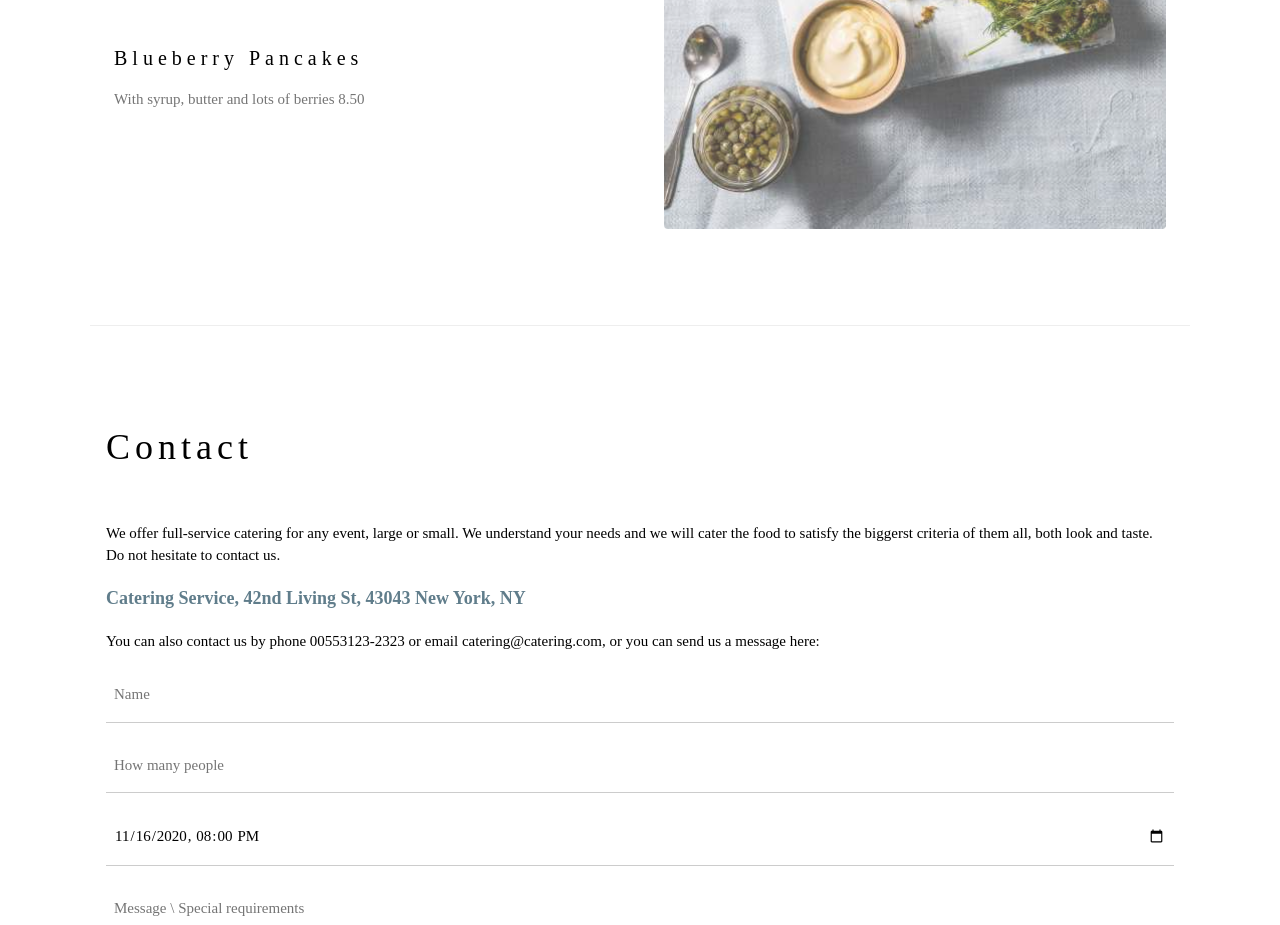
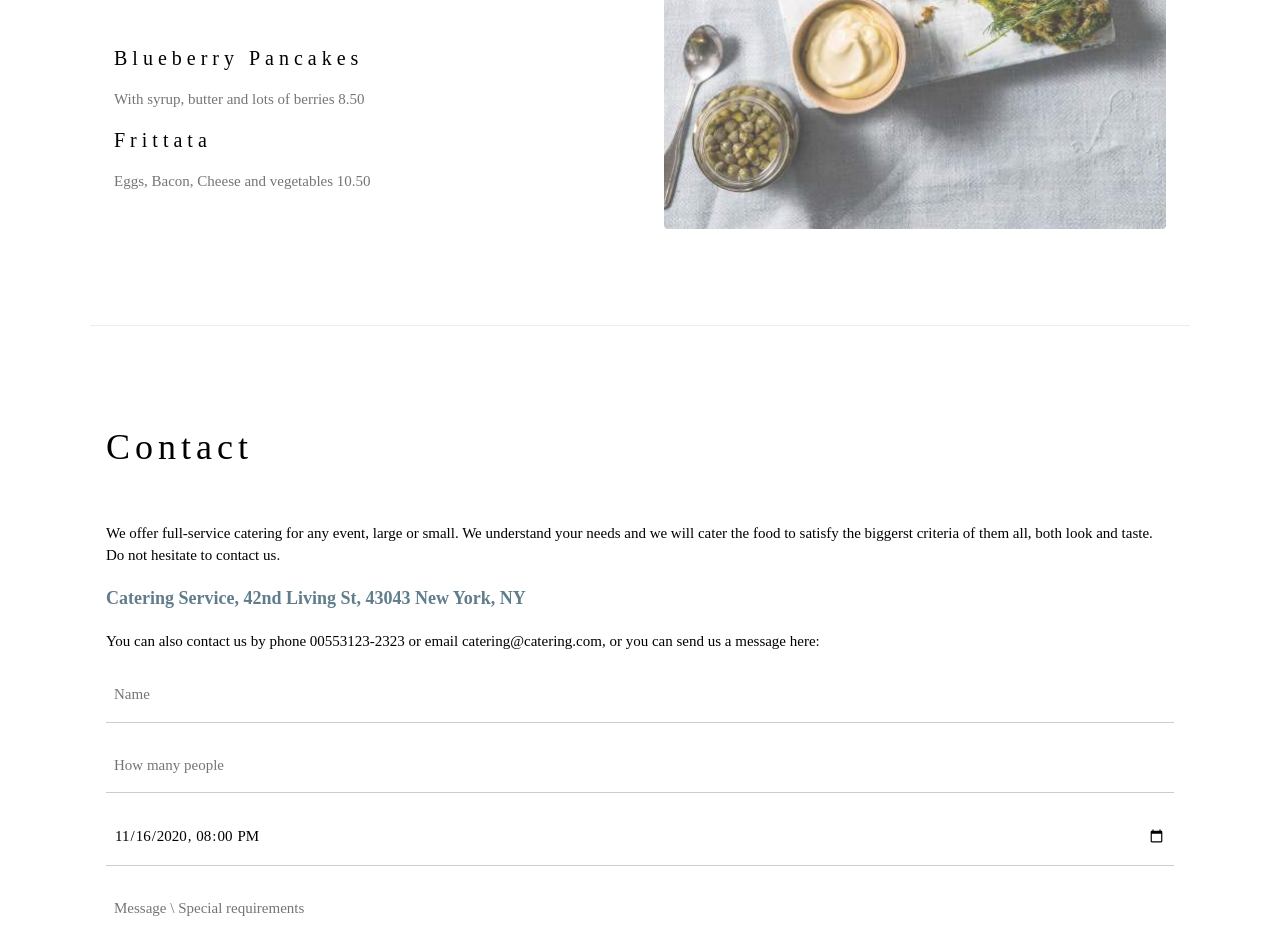
Before and after one commit to modenadev/curso-git, a plain HTML site: page index.html in a window 1280 px wide. Shown: the part 2060-2985 px from the top of the page. Drawn offline with nearby package versions, Linux system fonts and the light colour scheme.

Commit message:
adicionado o item Frittatas ao menu

```diff
--- a/index.html
+++ b/index.html
@@ -74,6 +74,9 @@ h1, h2, h3, h4, h5, h6 {
 
       <h4>Blueberry Pancakes</h4>
       <p class="w3-text-grey">With syrup, butter and lots of berries 8.50</p>
+
+      <h4>Frittata</h4>
+      <p class="w3-text-grey">Eggs, Bacon, Cheese and vegetables 10.50</p>
     </div>
 
     <div class="w3-col l6 w3-padding-large">
```
